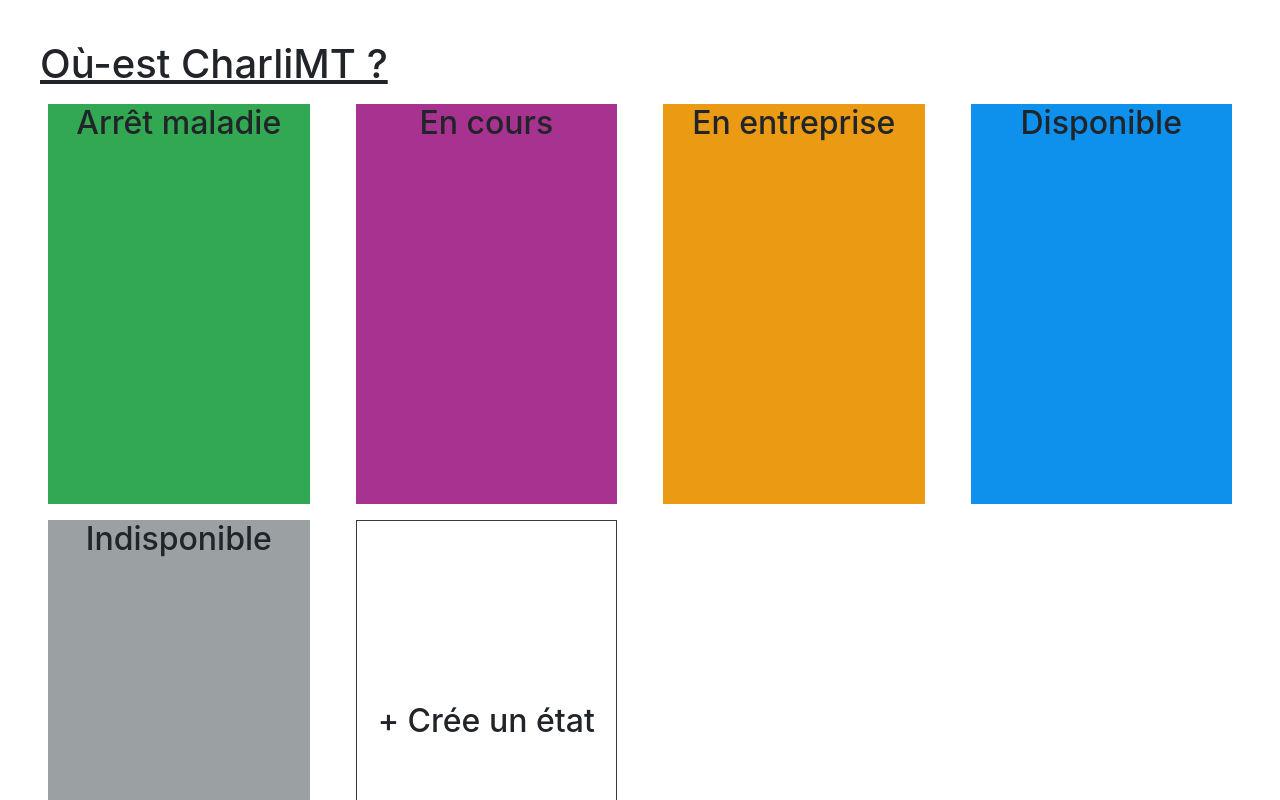
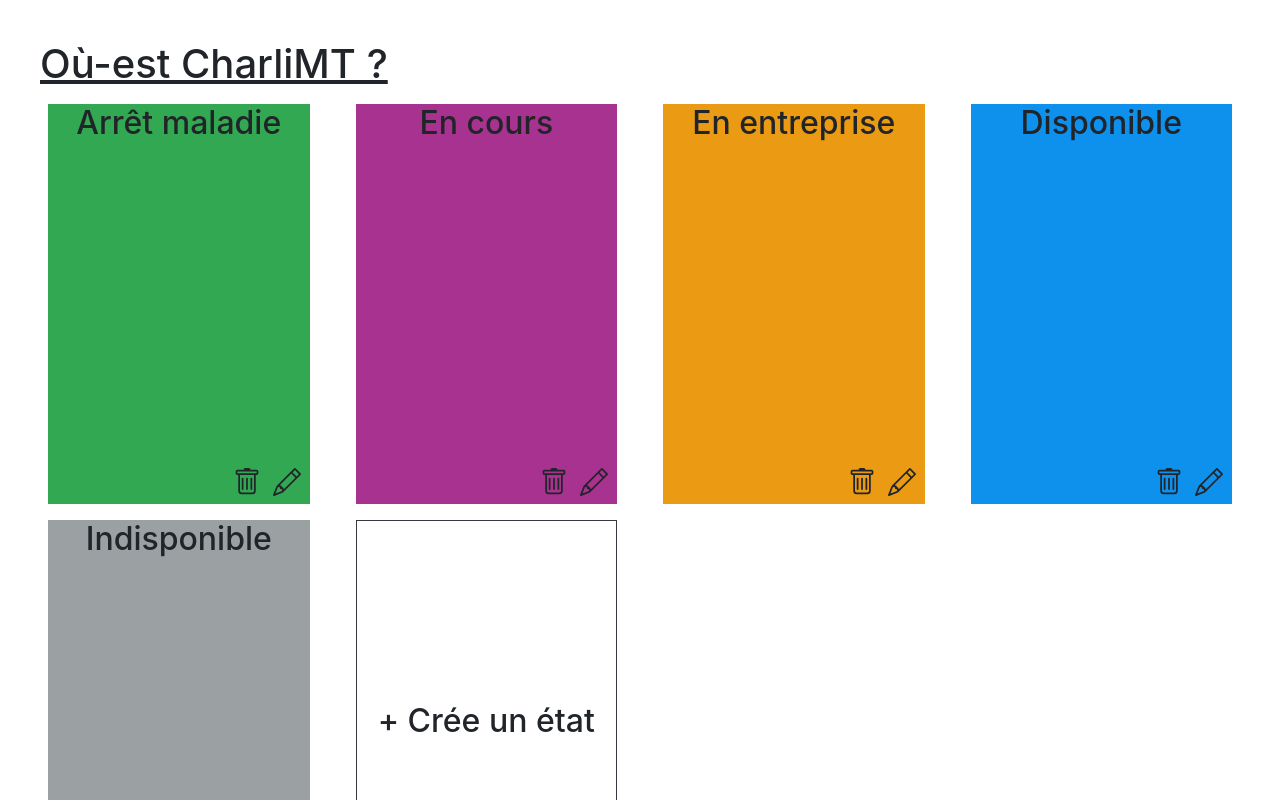
Before and after one commit to lgillard/person-presence-management, a Vue app: page / in a window 1280 px wide. Shown: the top 800 px of the page. Built offline with nearby package versions, Linux system fonts and the light colour scheme; data requests are answered from the project's data file.

Commit message:
Add: icons

```diff
--- a/src/App.vue
+++ b/src/App.vue
@@ -20,6 +20,9 @@ export default {
 h1 {
   text-decoration: underline;
 }
+h2 {
+  font-size: 10vh;
+}
 .page-container {
   margin: 5vh;
 }
@@ -30,7 +33,7 @@ h1 {
   height: 50vh;
   text-align: center;
 }
-.pointer {
+.pointercrea {
   cursor: pointer;
 }
 </style>
--- a/src/components/Add-state-button.vue
+++ b/src/components/Add-state-button.vue
@@ -14,8 +14,7 @@ export default {
   methods: {
     createDefaultState() {
       const defaultState = {name:"Nouvel état", color:"yellow"};
-      axios.post("http://localhost:3000/rooms", defaultState);
-      this.$emit('newStateCreated');
+      axios.post("http://localhost:3000/rooms", defaultState).then(() => {this.$emit('newStateCreated')});
     }
   },
 };
--- a/src/components/Room.vue
+++ b/src/components/Room.vue
@@ -2,7 +2,10 @@
   <div class="col-3">
     <div class="m-2 box" :style="'background-color:' + room.color">
       <h2>{{ room.name }}</h2>
-      <div></div>
+      <div>
+        <b-icon-pencil class="icon pen-position pointer"></b-icon-pencil>
+        <b-icon-trash class="icon trash-position pointer"></b-icon-trash>
+      </div>
     </div>
   </div>
 </template>
@@ -19,5 +22,18 @@ export default {
 </script>
 
 <style scoped>
-
+  .icon {
+    width: 3.5vh;
+    height: 3.5vh;
+  }
+  .pen-position {
+    position: absolute;
+    bottom: 2vh;
+    right: 4vh;
+  }
+  .trash-position {
+    position: absolute;
+    bottom: 2vh;
+    right: 9vh;
+  }
 </style>
```
